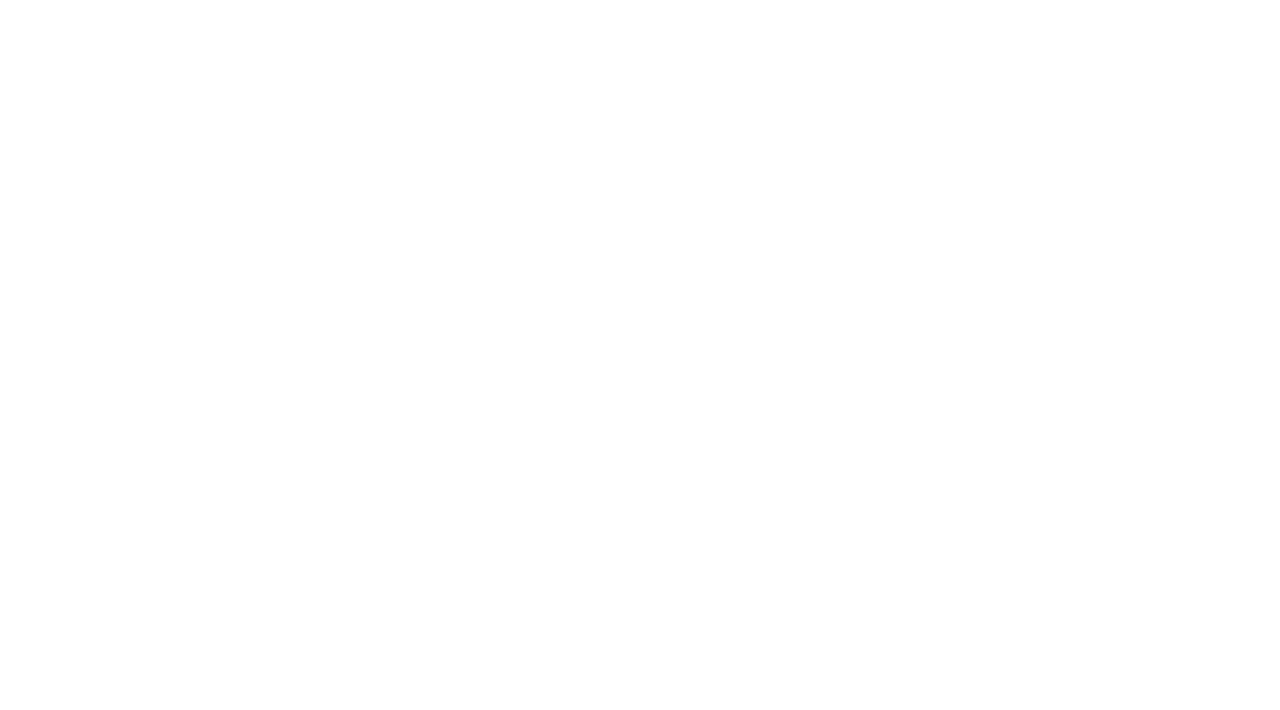
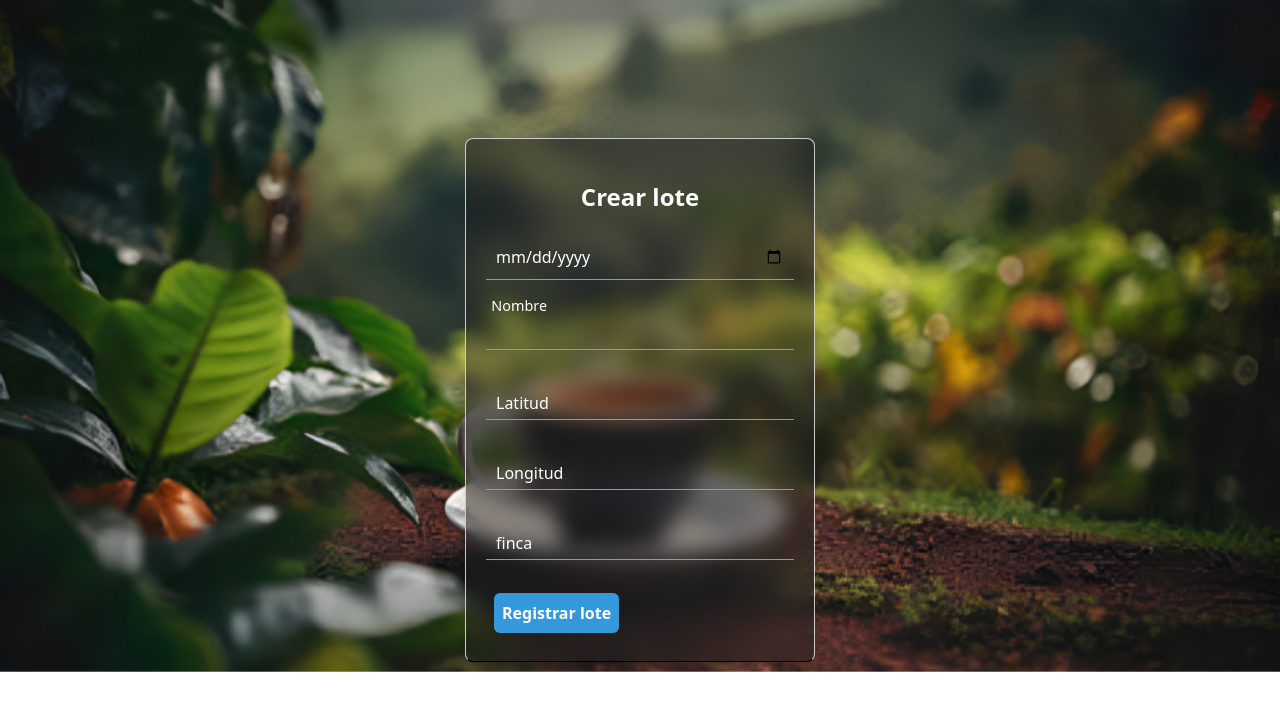
Before and after one commit to monje7/the_coffee_data, a React (Vite) app in the folder frontend-react/: page /lote/registrar in a window 1280 px wide. Before the commit this address had no page. Shown: the top 710 px of the page. Built offline with nearby package versions, Linux system fonts and the light colour scheme.

Commit message:
trabajo amor

```diff
--- a/frontend-react/package.json
+++ b/frontend-react/package.json
@@ -19,7 +19,8 @@
     "react": "^18.2.0",
     "react-bootstrap": "^2.9.1",
     "react-dom": "^18.2.0",
-    "react-router-dom": "^6.20.0"
+    "react-router-dom": "^6.20.0",
+    "vite": "^5.0.5"
   },
   "devDependencies": {
     "@types/react": "^18.2.37",
@@ -28,8 +29,7 @@
     "eslint": "^8.53.0",
     "eslint-plugin-react": "^7.33.2",
     "eslint-plugin-react-hooks": "^4.6.0",
-    "eslint-plugin-react-refresh": "^0.4.4",
-    "vite": "^5.0.0"
+    "eslint-plugin-react-refresh": "^0.4.4"
   },
   "description": "This template provides a minimal setup to get React working in Vite with HMR and some ESLint rules.",
   "main": "vite.config.js",
--- a/frontend-react/src/App.jsx
+++ b/frontend-react/src/App.jsx
@@ -8,6 +8,8 @@ import Finca from './components/fincas'
 import Registrar from './components/fincaRegistrar'
 import Analisiss from './components/Analisiss'
 import LoginForm from './components/login'
+import Listarlote from './components/lotelistar'
+import Registrarlote from './components/loteRegistrar'
 
 function App(){
   return(
@@ -17,6 +19,8 @@ function App(){
         <Route path='/Muestra' element={<Muestra/>}/>
         <Route path='/finca/listar' element={<Finca/>}/>
         <Route path='/finca/registrar' element={<Registrar/>}/>
+        <Route path='/lote/listar' element={<Listarlote/>}/>
+        <Route path='/lote/registrar' element={<Registrarlote/>}/>
         <Route path='/Analisis' element={<Analisiss/>}/>
         <Route path='/loginfrom'  element={<LoginForm/>}/>
       </Routes>
--- /dev/null
+++ b/frontend-react/src/components/loteRegistrar.jsx
@@ -0,0 +1,72 @@
+import React, { useEffect, useRef } from "react";
+import Api from "../services/api";
+import { useNavigate } from "react-router-dom";
+import '../style/lotes.css'
+
+const Registrarlote = () => {
+    const fecha_creacion = useRef();
+    const nombre = useRef();
+    const latitud = useRef();
+    const longitud = useRef();
+    const fincas_id  = useRef();
+
+    const navigate = useNavigate()
+
+    useEffect(() => {
+        nombre.current.focus();
+    }, [])
+
+    const handleSubmit = (e) => {
+
+        e.preventDefault();
+
+        const data = {
+            fecha_creacion: fecha_creacion.current.value,
+            nombre: nombre.current.value,
+            latitud: latitud.current.value,
+            longitud: longitud.current.value,
+            fincas_id : fincas_id .current.value,
+        };
+        const headers = {
+            headers: {
+                token: "xd"
+            }
+        }
+        let fetch = Api.post("lote/registrar", data, headers)
+        window.location = "/lote/listar"
+    }
+    return (<>
+        <img src="../../public/img/fondo.png" alt="" className="fondo2" />
+        <form className="tabla2" onSubmit={handleSubmit} method="post">
+            <h1 className="text-center font-bold underline text-3xl p-3 m-2">Crear lote</h1>
+
+            <div className="div-input">
+                <input type="date" id="fecha_creacion" name="fecha_creacion" ref={fecha_creacion} placeholder="" />
+
+            </div>
+
+            <div className="div-input">
+                <input type="text" id="nombre" name="nombre" ref={nombre} placeholder="" />
+                <label for="nombre">Nombre</label>
+            </div>
+            <div className="div-input">
+                <input type="text" id="latitud" name="latitud" ref={latitud} placeholder="" />
+                <label for="latitud">Latitud</label>
+            </div>
+            <div className="div-input">
+                <input type="text" id="longitud" name="longitud" ref={longitud} placeholder="" />
+                <label for="longitud">Longitud</label>
+            </div>
+            <div className="div-input">
+                <input type="number" id="fincas_id " name="fincas_id " ref={fincas_id } placeholder="" />
+                <label for="fincas_id ">finca</label>
+            </div>
+            <button className="bg-blue-500 hover:bg-blue-700 text-white font-bold p-2 m-2 rounded focus:outline-none focus:shadow-outline"
+                type="submit">Registrar lote</button>
+        </form>
+    </>
+    )
+}
+
+
+export default Registrarlote
--- /dev/null
+++ b/frontend-react/src/components/lotelistar.jsx
@@ -0,0 +1,69 @@
+import React, { useEffect, useState } from "react"
+import Api from "../services/api";
+import { Link } from "react-router-dom";
+import '../style/lotes.css'
+
+
+const Listarlote = () => {
+    const [lotes, setlotes] = useState([]);
+
+    useEffect(() => {
+        const buscarlotes = async () => {
+            try {
+                const response = await Api.get('lote/listar');
+                setlotes(response.data);
+            } catch (error) {
+                console.error('Error fetching tasks:', error);
+            }
+        }
+        buscarlotes();
+    }, []);
+    return (<>
+        <img src="../../public/img/fondo.png" alt="" className="fondo2" />
+        <div className="m-3 p-3 mx-auto">
+
+            <h1 className="text-center font-bold underline text-3xl">lotes</h1>
+            <br />
+            <table className="table1">
+                <thead>
+                    <tr className="bg-gray-200">
+                        <th className="border p-2">id</th>
+                        <th className="border p-2">Fecha Creación</th>
+                        <th className="border p-2">Nombre</th>
+                        <th className="border p-2">Longitud</th>
+                        <th className="border p-2">Latitud</th>
+                        <th className="border p-2">Estado</th>
+                        <th className="border p-2">opciones</th>
+
+
+                    </tr>
+                </thead>
+                <tbody>
+                    {lotes.map((task) => (
+                        <tr key={task.id} className="border-t">
+                            <td className="border p-2 text-center">{task.id}</td>
+                            <td className="border p-2 text-center">{task.fecha_creacion}</td>
+                            <td className="border p-2 text-center">{task.nombre}</td>
+                            <td className="border p-2 text-center">{task.longitud}</td>
+                            <td className="border p-2 text-center">{task.latitud}</td>
+                            <td className="border p-2 text-center">{task.estado}</td>
+                            <td className="border p-2 text-center">
+                                <button className="bg-green-500 text-white px-4 py-2 rounded mr-2" onClick={() => handleUpdate(task.id)}>
+                                    Actualizar
+                                </button>
+                                <button className="bg-red-500 text-white px-4 py-2 rounded" onClick={() => handleDelete(task.id)}>
+                                    Eliminar
+                                </button>
+                            </td>
+
+                        </tr>
+                    ))}
+                </tbody>
+            </table>
+        </div>
+
+        </>
+    )
+}
+
+export default Listarlote
--- /dev/null
+++ b/frontend-react/src/style/lotes.css
@@ -0,0 +1,121 @@
+/* Estilos CSS para la tabla con clase table1 */
+
+.fondo2 {
+    z-index: -999;
+    position: fixed;
+    top: 0;
+    left: 0;
+    width: 100%;
+}
+
+
+.table1 {
+    width: 100%;
+    border-collapse: collapse;
+    margin-top: 20px;
+  }
+
+  .table1 th,
+  .table1 td {
+    border: 1px solid #ddd;
+    padding: 8px;
+    text-align: center;
+  }
+
+  .table1 th {
+    background-color: rgba(30,30,30);
+    color: white;
+  }
+
+  .table1 tr:hover {
+    background-color: #968c8c;
+  }
+  .border-t{
+    background-color: #2980b9;
+    color: rgb(255, 255, 255);
+  }
+
+/*
+  //estilos fincas registrar// */
+
+
+.tabla2 {
+    backdrop-filter: blur(10px);
+    width: 350px;
+    margin: auto;
+    padding: 20px;
+    border: 1px solid #ccc;
+    border-radius: 8px;
+    box-shadow: 0 0 10px rgba(0, 0, 0, 0.1);
+    background-color: rgb(30, 30, 30, 50%);
+    border-bottom:1px black solid;
+  }
+
+  .tabla2 h1 {
+    color: white;
+    text-decoration: none   ;
+    text-align: center;
+    font-weight: bold;
+
+    font-size: 1.5rem;
+    margin: 20px 0;
+  }
+
+  .tabla2 div {
+    margin-bottom: 15px;
+  }
+
+  .tabla2 input {
+    width: 100%;
+    padding: 10px;
+    /* border-bottom: 1px solid #ccc; */
+    box-sizing: border-box;
+    margin-bottom: 10px;
+    background-color: transparent;
+    border: none;
+    border-bottom:1px rgb(153, 151, 151) solid;
+    color: white;
+    outline: none;
+  }
+
+  /* Efecto del placeholder */
+  .tabla2 input + label {
+    position: absolute;
+    top: 50%;
+    left: 10px;
+    transform: translateY(-50%);
+    color: #ffffff;
+    font-size: 16px;
+    pointer-events: none;
+    transition: transform 0.3s, font-size 0.3s, color 0.3s;
+
+  }
+
+  /* Placeholder transformado al enfocar el campo */
+  .tabla2 input:focus + label,
+  .tabla2 input:not(:placeholder-shown) + label {
+    transform: translateY(-100%) scale(1.2);
+    font-size: 12px;
+    color: rgb(255, 255, 255);
+    top: 10px;
+    transition: all 0.5s;
+  }
+
+  .tabla2 button {
+    background-color: #3498db;
+    color: #fff;
+    font-weight: bold;
+    padding: 10px 15px;
+    border: none;
+    border-radius: 4px;
+    cursor: pointer;
+    transition: background-color 0.3s;
+  }
+
+  .tabla2 button:hover {
+    background-color: #2980b9;
+  }
+
+  .div-input{
+    position: relative;
+  }
```
Also changed, not shown: 1 other file (tests, documents, lock files or other folders).
